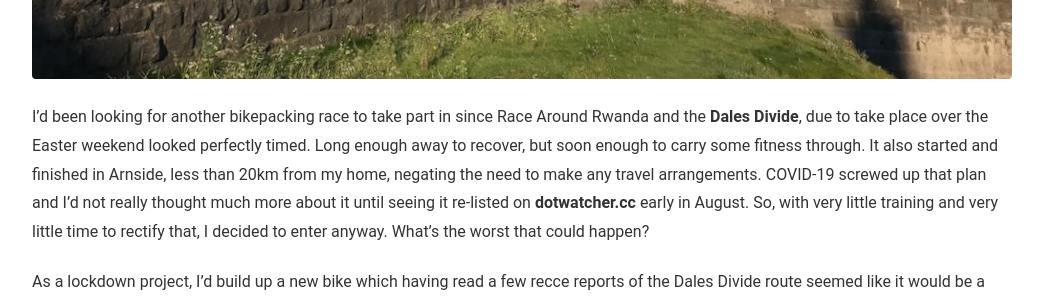
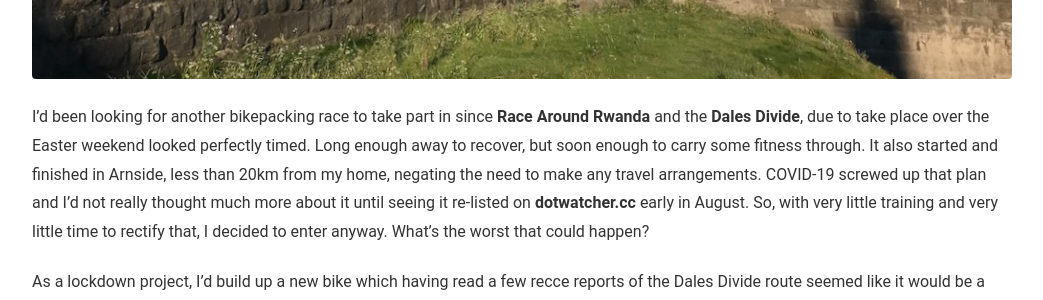
Before and after one commit to hypertelia/hypertelia.github.io, a Jekyll site: the page built from _posts/2020-09-02-dales-divide-2020-race-report.md, in a window 1280 px wide and 900 px high, scrolled down 760 px. Shown: the part 153-453 px from the top of the window, without its empty margins (118-1161 px from the left). Built offline with Jekyll 4.4.1, drawn with Linux system fonts in a browser that asks for light colours; some of the changed lines change nothing that is shown.

Commit message:
added RaR link

```diff
--- a/_posts/2020-09-02-dales-divide-2020-race-report.md
+++ b/_posts/2020-09-02-dales-divide-2020-race-report.md
@@ -10,7 +10,7 @@ description: Report of the 2020 Dales Divide Bikepacking Race
 ---
 
 ![desc](/img/dd/dd2020-1.jpg)
-I'd been looking for another bikepacking race to take part in since Race Around Rwanda and the <a href="https://bikepacking.com/event/dales-divide-2020/">Dales Divide</a>, due to take place over the Easter weekend looked perfectly timed. Long enough away to recover, but soon enough to carry some fitness through. It also started and finished in Arnside, less than 20km from my home, negating the need to make any travel arrangements. COVID-19 screwed up that plan and I'd not really thought much more about it until seeing it re-listed on <a href="https://dotwatcher.cc/race/dales-divide-2020">dotwatcher.cc</a> early in August. So, with very little training and very little time to rectify that, I decided to enter anyway. What's the worst that could happen?
+I'd been looking for another bikepacking race to take part in since <a href="/race-around-rwanda-race-report">Race Around Rwanda</a> and the <a href="https://bikepacking.com/event/dales-divide-2020/">Dales Divide</a>, due to take place over the Easter weekend looked perfectly timed. Long enough away to recover, but soon enough to carry some fitness through. It also started and finished in Arnside, less than 20km from my home, negating the need to make any travel arrangements. COVID-19 screwed up that plan and I'd not really thought much more about it until seeing it re-listed on <a href="https://dotwatcher.cc/race/dales-divide-2020">dotwatcher.cc</a> early in August. So, with very little training and very little time to rectify that, I decided to enter anyway. What's the worst that could happen?
 
 As a lockdown project, I'd build up a new bike which having read a few recce reports of the Dales Divide route seemed like it would be a better choice than my <a href="/race-around-rwanda-the-bike">Fugio</a>. This one, a Bombtrack EXT, will take up to a 53mm width tyre, which seemed like a wise move. It was on this recently completed 'parts bin special' that I rocked up to Arnside with 10 or so minutes till the off.
 
```
